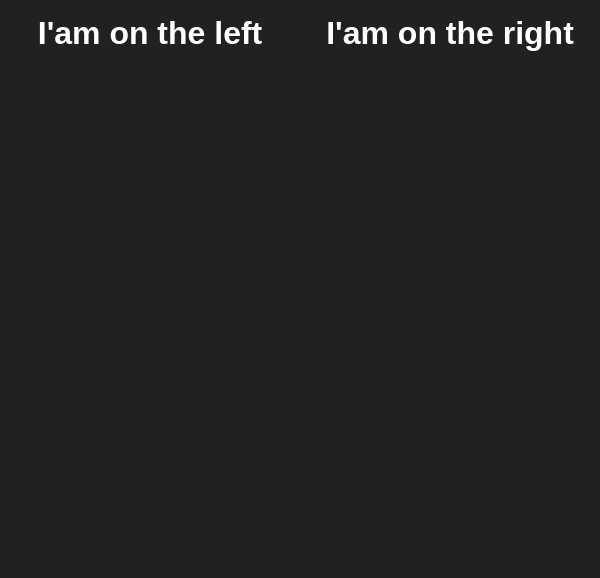
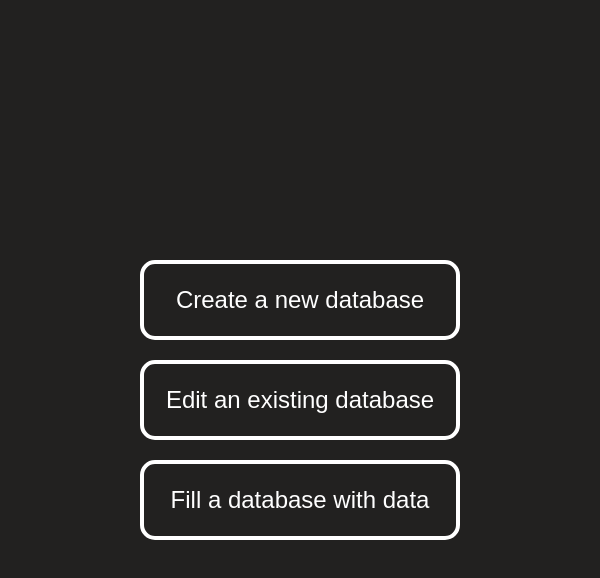
Before and after one commit to Alex-G-R/EasyDB, an Electron app: page main.html in a window 600 px wide. Drawn offline with Linux system fonts and the light colour scheme.

Commit message:
adding main menu

```diff
--- a/main.html
+++ b/main.html
@@ -1,34 +1,58 @@
 
 <head>
     <style>
-        *{
+        * {
             font-family: Arial;
+            background-color: rgb(34, 33, 32);
+            margin: 0;
             padding: 0;
-            margin: 0;
-            background-color: rgb(34,33,32);
         }
-        .main-container{
+
+        .container {
             display: flex;
+            flex-direction: column;
+            align-items: center;
+            justify-content: center;
+            height: 100vh;
         }
-        #container-right, #container-left {
-            padding: 15px;
-            width: 50vw;
-            text-align: center;
-            justify-content: center;
-            align-items: center;
-            color: #fff;
+
+        .box {
+            margin: 10px;
+        }
+
+        input{
+            height: 80px;
+            width: 320px;
+            border: 4px #fff solid;
+            border-radius: 15px;
+            font-size: 1.5em;
+            font-weight: 500;
+            color: white;
+            cursor: pointer;
+            transition: all ease 0.5s;
+        }
+
+        input:hover{
+            color: rgb(0, 0, 0);
+            background-color: #fff;
         }
     </style>
 </head>
 
 <body>
-    <div class="main-container">
-        <div class="default-box" id="container-left">
-            <h1>I'am on the left</h1>
+    <div class="container">
+
+        <div class="box">
+            <input type="button" value="Create a new database" id="createDatabase">
         </div>
 
-        <div class="defualt-box" id="container-right">
-            <h1>I'am on the right</h1>
+        <div class="box">
+            <input type="button" value="Edit an existing database" id="editDatabase">
         </div>
+
+        <div class="box">
+            <input type="button" value="Fill a database with data" id="fillDatabase">
+        </div>
+
     </div>
 </body>
```
Also changed, not shown: main.js (+4 -3 lines), windows/createDatabase.html (added, +38 -0 lines).
